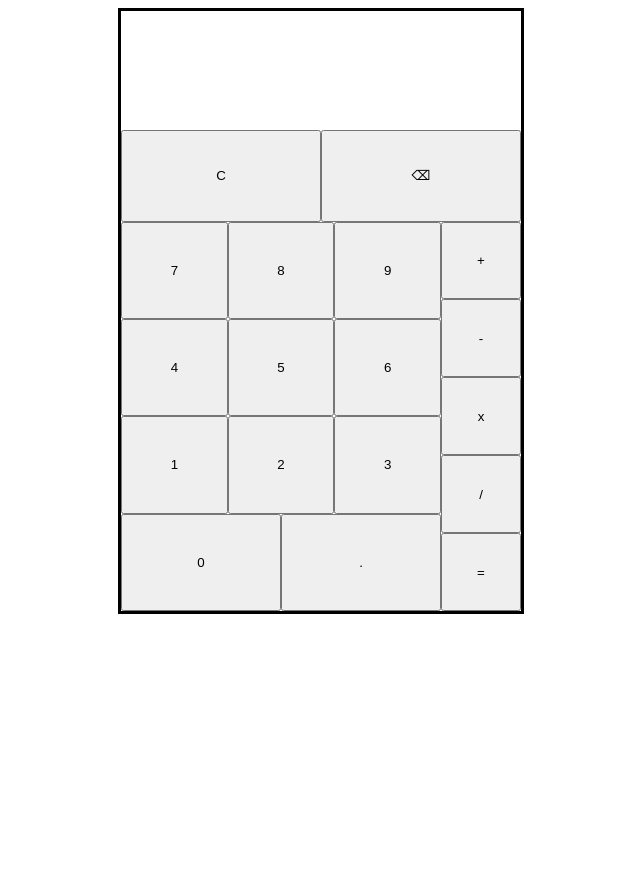
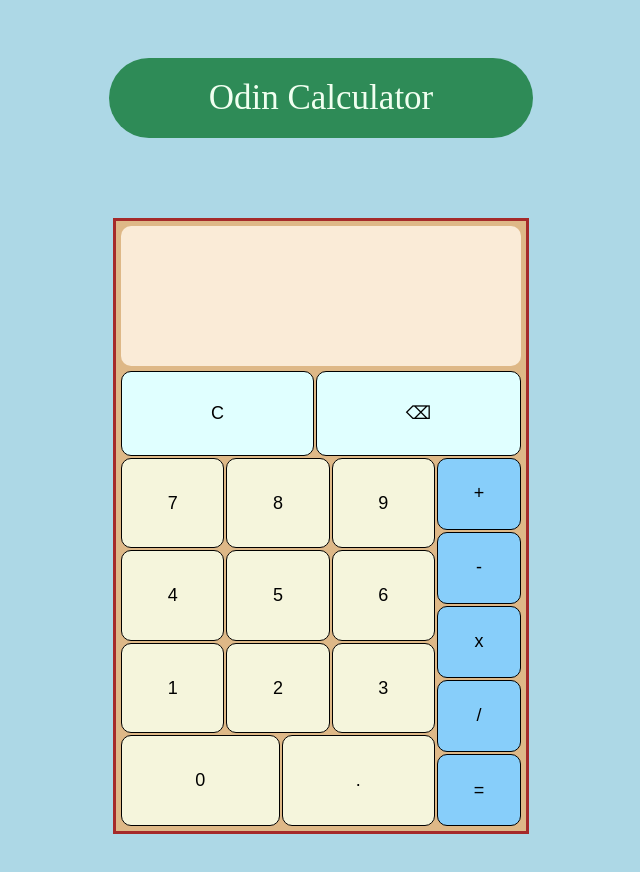
Before and after one commit to John-Rashta/odin-calculator, a plain HTML site: page index.html in a window 1280 px wide. Shown: the whole page, without its empty margins (319-959 px from the left). Before the commit the page ends 800 px from the top, so only its background shows below. Drawn offline with Linux system fonts and the light colour scheme.

Commit message:
Finish css
finished css, made c now do a clear, there wasnt a key
for clearing before, added a title above the calculator

```diff
--- a/calculator.js
+++ b/calculator.js
@@ -82,14 +82,14 @@ function backspace() {
 function round(number) {
 
     let stringNumber = number.toString();
-
+    //if it has no decimal just return it
     if (!stringNumber.includes(".")) {
 
         return number;
     }
 
     numberArray = stringNumber.split(".");
-
+    //if decimal length isnt big, just return it
     if (numberArray[1].length < 5) {
 
         return number;
@@ -151,9 +151,10 @@ function operatorInput(content) {
             let second = Number(display.textContent);
 
             let result = operate(first, second, operatorSymbol);
-
+            //checking if user is trying to divide by 0
             if (result === "NO") {
 
+                clear();
                 return;
             }
 
@@ -197,7 +198,7 @@ function operatorInput(content) {
             let second = Number(display.textContent);
 
             let result = operate(first, second, operatorSymbol);
-
+            //checking if user trying to divide by 0
             if (result === "NO") {
 
                 clear();
@@ -224,10 +225,13 @@ function operatorInput(content) {
     }
 }
 
+
 let firstNumber;
 let operatorSymbol;
 let secondNumber;
+//controls if a number input replaces display or adds to it
 let newNumber = true;
+//replaces the current operator when an operator is pressed right after another
 let replaceOperator = false;
 
 const numberButtons = document.querySelector(".numbers");
@@ -241,14 +245,14 @@ operations.addEventListener("click", (event) => operatorInput(event.target.textC
 const clearButton = document.querySelector(".clear");
 
 clearButton.addEventListener("click", clear);
-
+//removing the focus that happens when a button is clicked- makes it weird to go between mouse and keyboard
 document.addEventListener("mousedown", (event) => event.preventDefault());
 
 const backButton = document.querySelector(".back");
-
+//backspace incase of wrong number input
 backButton.addEventListener("click", backspace);
 
-
+//keyboard support- digits, operators, backspace and enter
 document.addEventListener("keydown", (event) => {
 
     if (event.key.match(/[\d.]/g)) {
@@ -273,5 +277,8 @@ document.addEventListener("keydown", (event) => {
         operatorInput("=");
 
 
+    } else if (event.key === "c") {
+
+        clear();
     }
 });
--- a/index.html
+++ b/index.html
@@ -7,6 +7,7 @@
         <script src="calculator.js" defer></script>
     </head>
     <body>
+        <div class="title">Odin Calculator</div>
         <div class="container">
             <div class="displayScreen">
                 <div class="history"></div>
--- a/styles/styles.css
+++ b/styles/styles.css
@@ -2,6 +2,13 @@ body {
     display: flex;
     align-items: center;
     justify-content: center;
+    font-size: large;
+    flex-direction: column;
+    padding: 50px;
+    gap: 80px;
+    background-color: lightblue;
+
+
 }
 
 
@@ -11,25 +18,26 @@ body {
     flex-direction: column;
     width: 400px;
     height: 600px;
-    border: solid;
+    border: solid brown;
+    padding: 5px;
+    background-color:burlywood;
+    gap: 5px;
 }
 
 .displayScreen {
-
+    padding: 10px 20px;
     display: flex;
     flex-direction: column;
-    flex-grow: 1;
+    flex-basis: 20%;
+    background-color:antiquewhite;
+    border-radius: 10px;
 }
 
 .buttons {
     flex-grow: 3;
+    flex-shrink: 0;
     display: flex;
     flex-direction: column;
-}
-
-.top {
-    display: flex;
-    flex-grow: 1;
 
 }
 
@@ -44,31 +52,84 @@ body {
     flex-wrap: wrap;
     display: flex;
     flex-direction: column;
+
 }
 
 .numbers {
-
-    flex: 4;
+    flex-grow: 4;
 }
 
+.top,
 .rowNumber {
     display: flex;
 }
 
+.top,
 .top button,
 .rowNumber,
 .rowNumber button,
 .operators button,
 .operators {
 
-    flex: 1;
+    flex-grow: 1;
 }
 
 
 .history {
-    flex: 2;
+    display:flex;
+    justify-content: flex-end;
+    flex-grow: 2;
 }
 
 .currentDisplay {
-    flex: 3;
+
+    display:flex;
+    justify-content: flex-end;
+    align-items: center;
+    flex-grow: 3;
+    font-size: 25px;
+    font-weight: bold;
+
 }
+
+
+button {
+
+    font-weight: 400;
+    font-size: large;
+    border-radius: 10px;
+    border: 1px solid;
+    background-color:beige;
+}
+
+.title {
+
+    font-size: 35px;
+    background-color: seagreen;
+    padding: 20px 100px;
+    border-radius: 50px;
+    color:honeydew;
+}
+
+
+
+.bot,
+.numbers,
+.rowNumber,
+.buttons,
+.top,
+.operators {
+
+    gap: 2px;
+}
+
+
+.operators button {
+
+    background-color:lightskyblue;
+}
+
+.top button {
+
+    background-color:lightcyan;
+}
```
Also changed, not shown: 1 other file.
